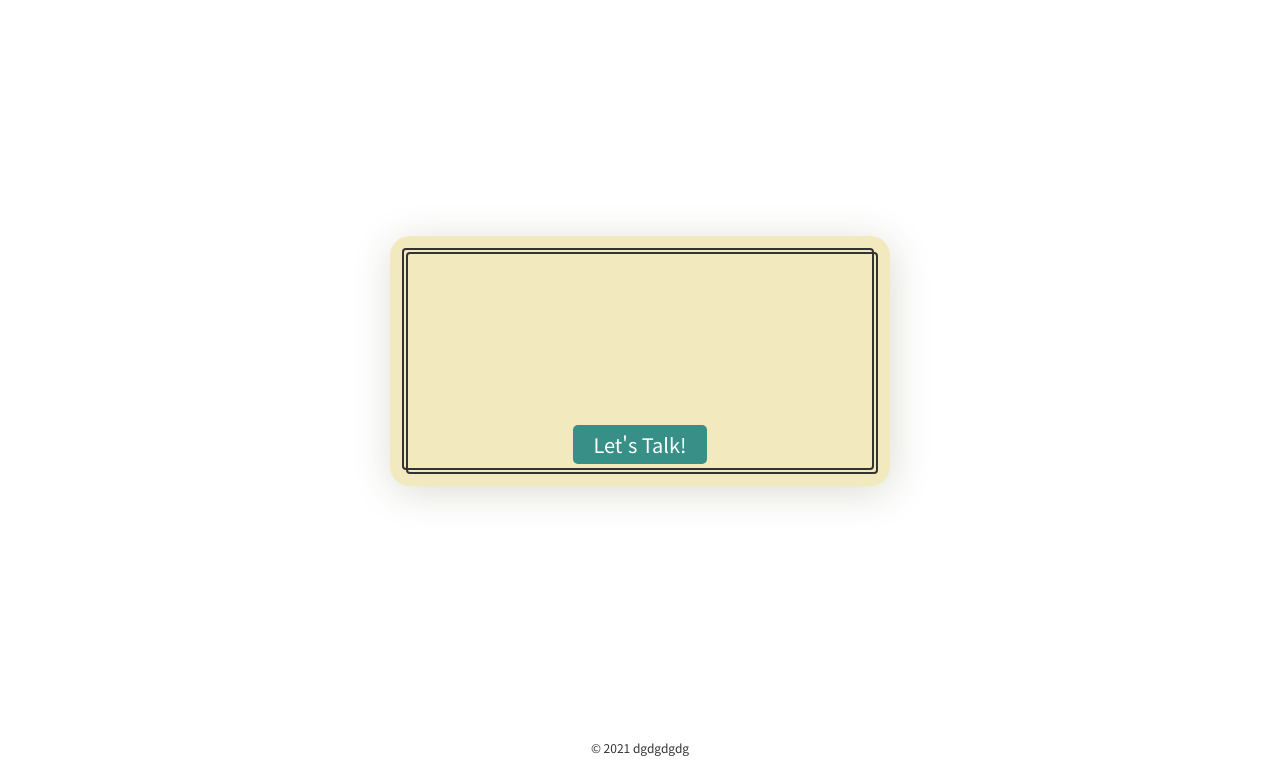
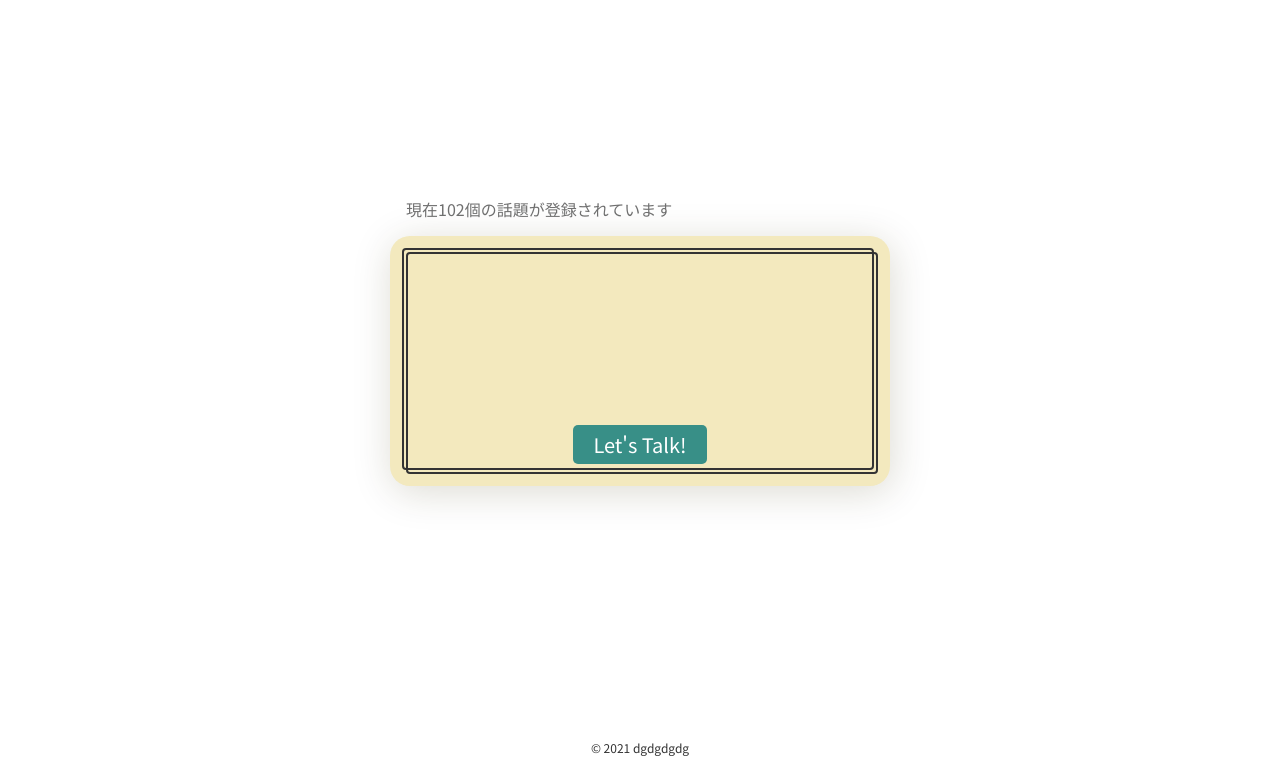
Before and after one commit to dg4-design/apps, a plain HTML site: page topic/index.html in a window 1280 px wide. Shown: the part 74-844 px from the top of the page. Drawn offline with Linux system fonts and the light colour scheme.

Commit message:
update: add count theme

```diff
--- a/style/modules/gum/_app.sass
+++ b/style/modules/gum/_app.sass
@@ -20,6 +20,18 @@
 
       @include sp
         height: 300px
+
+      .record
+        position: absolute
+        bottom: 266px
+
+        opacity: 0.7
+
+        line-height: 1.4em
+        padding-right: 14px
+
+        @include sp
+          bottom: 316px
 
       .output
         position: relative
--- a/topic/index.html
+++ b/topic/index.html
@@ -27,6 +27,7 @@
 
   <main class="gum-app is-flex">
     <div class="wrapper is-flex">
+      <div class="record">現在<span id="howMany"></span>個の話題が登録されています</div>
       <div class="output is-flex">
         <div id="card" class="is-flex"></div>
       </div>
@@ -39,5 +40,10 @@
   </footer>
 
   <script src="/script/main.js"></script>
+  <script>
+    const houManyTheme = gumData.length * 6;
+    const manyElement = document.getElementById("howMany");
+    manyElement.insertAdjacentHTML("afterbegin", houManyTheme);
+  </script>
 </body>
 </html>
```
Also changed, not shown: style/style.css.
